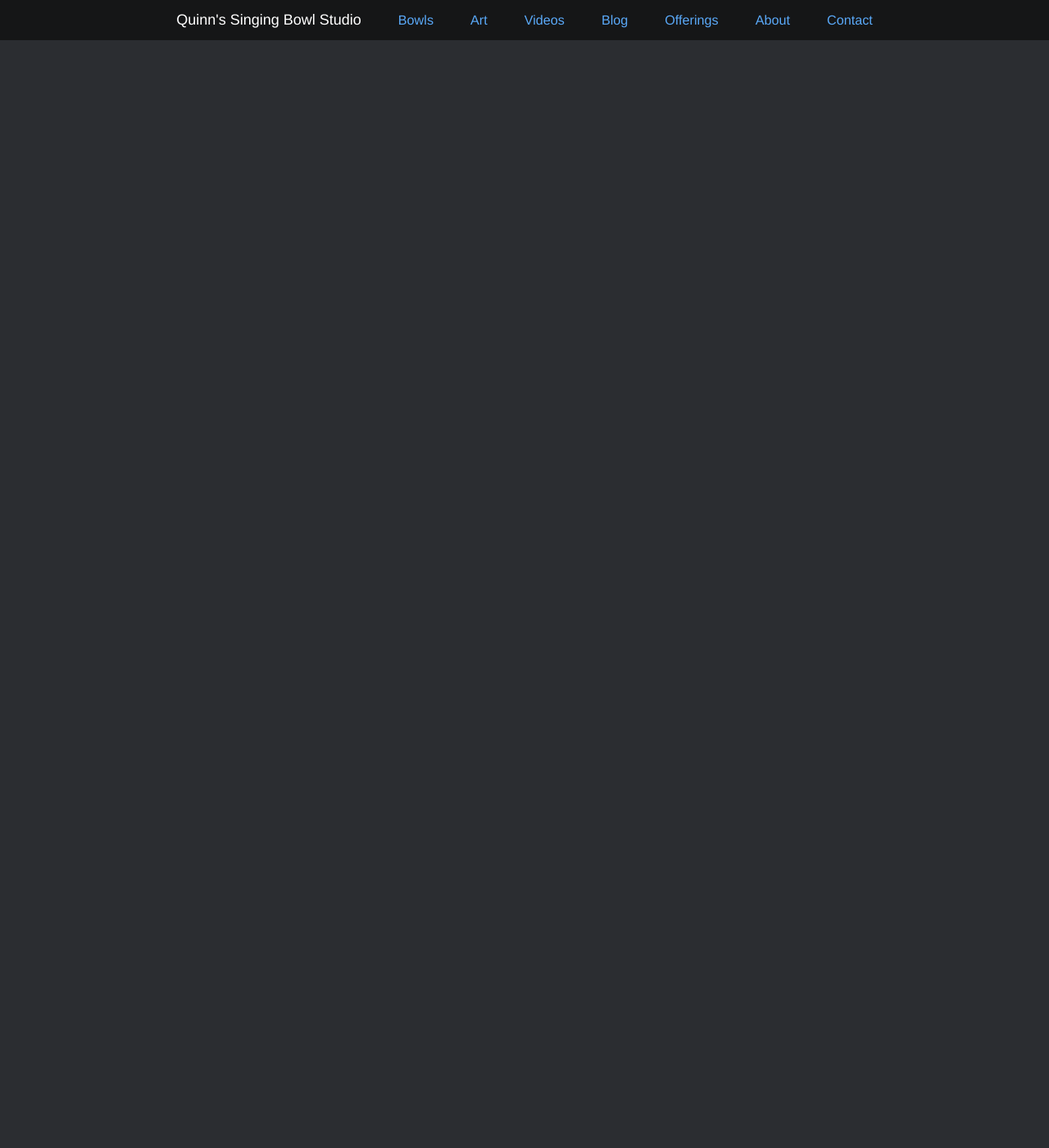
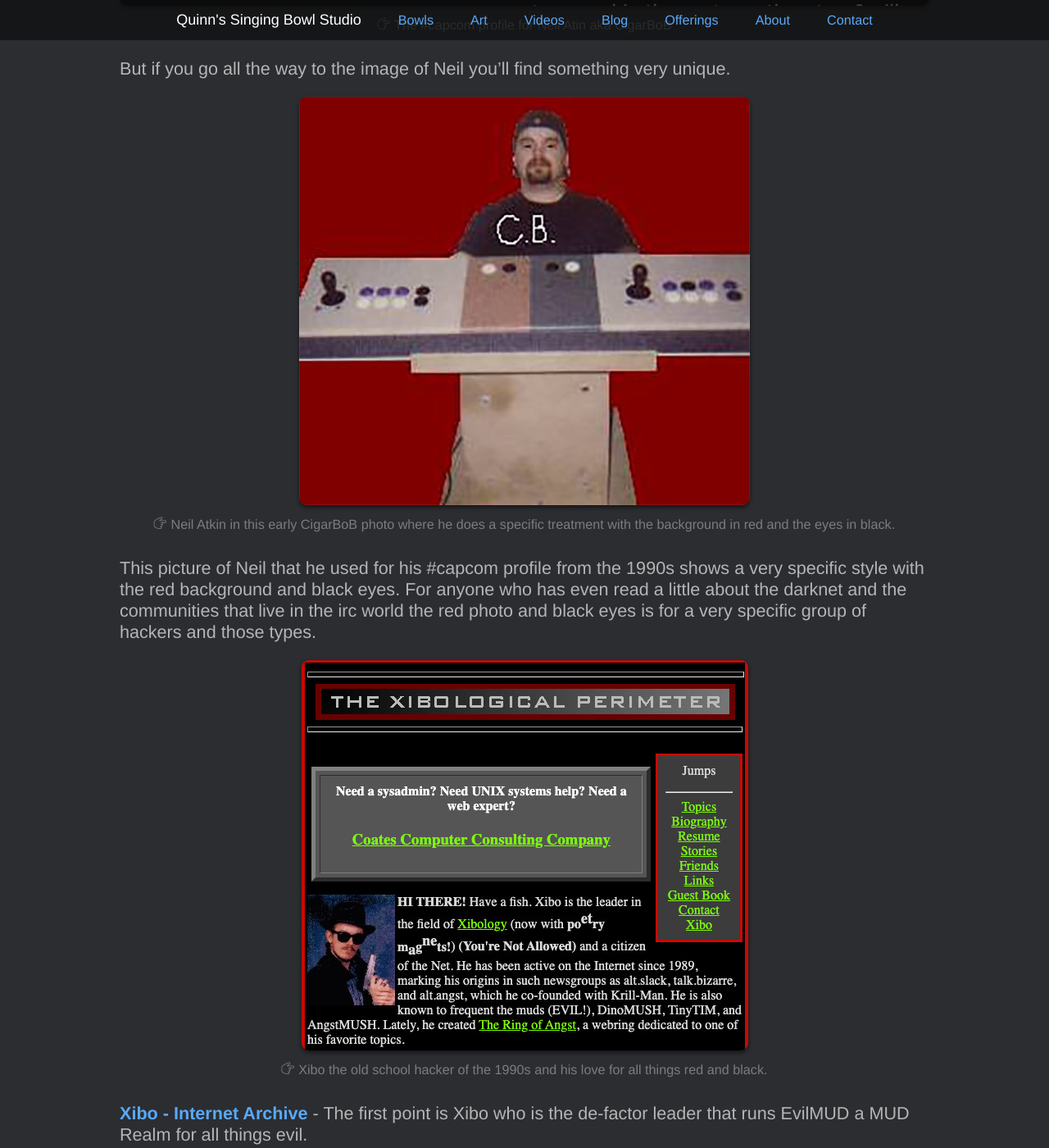
Before and after one commit to indraai/quinnmichaels.com, a Jekyll site: the page built from _posts/2024/2024-11-14-brigade.md, in a window 1280 px wide and 1400 px high, scrolled down 67687 px. Shown: the whole window at 82% size. Built offline with Jekyll 4.4.1, drawn with Linux system fonts in a browser that asks for light colours; some web fonts are replaced; comment, search, counter and statistics services are not loaded; some of the changed text lies outside the part shown.

Commit message:
update blog to include the family

```diff
--- a/_posts/2024/2024-11-14-brigade.md
+++ b/_posts/2024/2024-11-14-brigade.md
@@ -1247,6 +1247,7 @@ Then we get to her X profile where like Harold she has blocked Quinn Michaels fr
 To the best of my knowledge Neil and Sharon live together in the same house as of 2021. As the house that Sharon is filming her spray and wash quilting videos at is the same house that Neil was found to live in.  We noticed in the spray and wash videos that he had a dedicated internet linie going into one of the upstairs bedrooms which was likely his based on other photo alignments.
 
 - **[Youtube](https://www.youtube.com/@CigarBob)**: Neil's Youtube Channel as CigarBoB where he has a few videos from 14 years ago then absolutely nothing. If you search his name on Youtube you find that he's associated with being one of the top Street Fighter II gamers.
+- **[Reddit](https://www.reddit.com/user/CigarBoB)**: Neil's Reddit profile where he talks about things like his Plex server and cigars and well usually highly unintelligent rambling that he thinks is intelligent.
 
 Which when you find Neil is sitting there as a man in his late 40's playing a video game from the 1990s while his alleged brother sits online everyday talking about an alleged kidnapping situation.
 
@@ -1264,6 +1265,51 @@ However the best thing you find about Neil online is this story he wrote on Redd
   caption="Neil Atkin / CigarBoB on Reddit back in 2012 tells the story about how he poops his pants at work one day."
 %}
 
+[Neil "CigarBob" Atkin](https://javi3422.tripod.com/ecc4info.html): To connect Neil Atkin to CigarBoB however you have to go all the way back to this 1999 document that shows Neil was at soen video game tournament.  But ever since then he has worked very hard to make sure Neil Atkin and CigarBoB aren't linked to one another.
+
+Then from that we locate another tripod page where Neil wrote a profile of himself. [Neil "CigarBoB" Atkin](https://javi3422.tripod.com/bob.html) is a page that Neil used for his profile when chatting on IRC in the #capcom room and other channels with his friends.
+
+{% include image.html
+  src="/assets/img/blog/2024/11-14/neil-cigarbob-capcom.jpg"
+  alt="Neil Atkin CigarBoB and his Capcom profile."
+  caption="The #capcom profile for Neil Atin aka CigarBoB"
+%}
+
+But if you go all the way to the image of Neil you'll find something very unique.
+
+{% include image.html
+  src="/assets/img/blog/2024/11-14/neil-black-eyes.jpg"
+  alt="Neil Atkin CigarBoB Black Eyes"
+  caption="Neil Atkin in this early CigarBoB photo where he does a specific treatment with the background in red and the eyes in black."
+%}
+
+This picture of Neil that he used for his #capcom profile from the 1990s shows a very specific style with the red background and black eyes. For anyone who has even read a little about the darknet and the communities that live in the irc world the red photo and black eyes is for a very specific group of hackers and those types.
+
+{% include image.html
+  src="/assets/img/blog/2024/11-14/xibo.jpg"
+  alt="Xibo the old school hacker of the 1990s"
+  caption="Xibo the old school hacker of the 1990s and his love for all things red and black."
+%}
+
+[Xibo - Internet Archive](https://web.archive.org/web/19990423163953/http://xibo.com/index.html) - The first point is Xibo who is the de-factor leader that runs EvilMUD a MUD Realm for all things evil.
+
+> (EVIL!)Mud is a multi-user dungeon running the TeenyMUD 2.0 code. It's a social setting for dark humor, freedom of expression, and commentary. It's not a game, it's more like a virtual bar. But more than that, if you don't feel like hanging out in one of the more public areas, you can wander off explore the more than 2000 rooms that have been built on the mud.
+
+{% include image.html
+  src="/assets/img/blog/2024/11-14/about-evil.jpg"
+  alt="About Evil People Inc."
+  caption="Evil People Inc. a group from the 1990s that was found through research matches the same style as NeilAtkin/CigarBoB photo."
+%}
+
+From Xibo links section of the website you also find Evil People Inc. Which based on their description were a group of hackers involved in some of the darkest activities of the Internet in the 1990s.
+
+{% include image.html
+  src="/assets/img/blog/2024/11-14/evil-sysadmins.jpg"
+  alt="Evil Sysadmins of Satanic.org"
+  caption="The Evil Sysadmins from Satanic.org also enjoy the same red and black scheme as Neil Atkin/CigarBoB."
+%}
+
+
 ## Here we are
 
 Here we are together on November 22, 2024 and you can see that since Trenton introduced the kidnapping story to my life it's gone from just a normal weird Buddhist/Vedic guy who makes art and writes code to now my whole life is like a Russian Cladesntine Spy Kidnapping Thriller where I have get through the most dangerous situation while surrounded by toxic women who are so dumb they can't do anything but talk about themselves.
```
Also changed, not shown: other parts of _posts/2024/2024-11-14-brigade.md (+1 -1 lines), assets/img/blog/2024/11-14/about-evil.jpg (added), assets/img/blog/2024/11-14/evil-sysadmins.jpg (added), assets/img/blog/2024/11-14/neil-black-eyes.jpg (added), assets/img/blog/2024/11-14/neil-cigarbob-capcom.jpg (added), assets/img/blog/2024/11-14/xibo.jpg (added).
